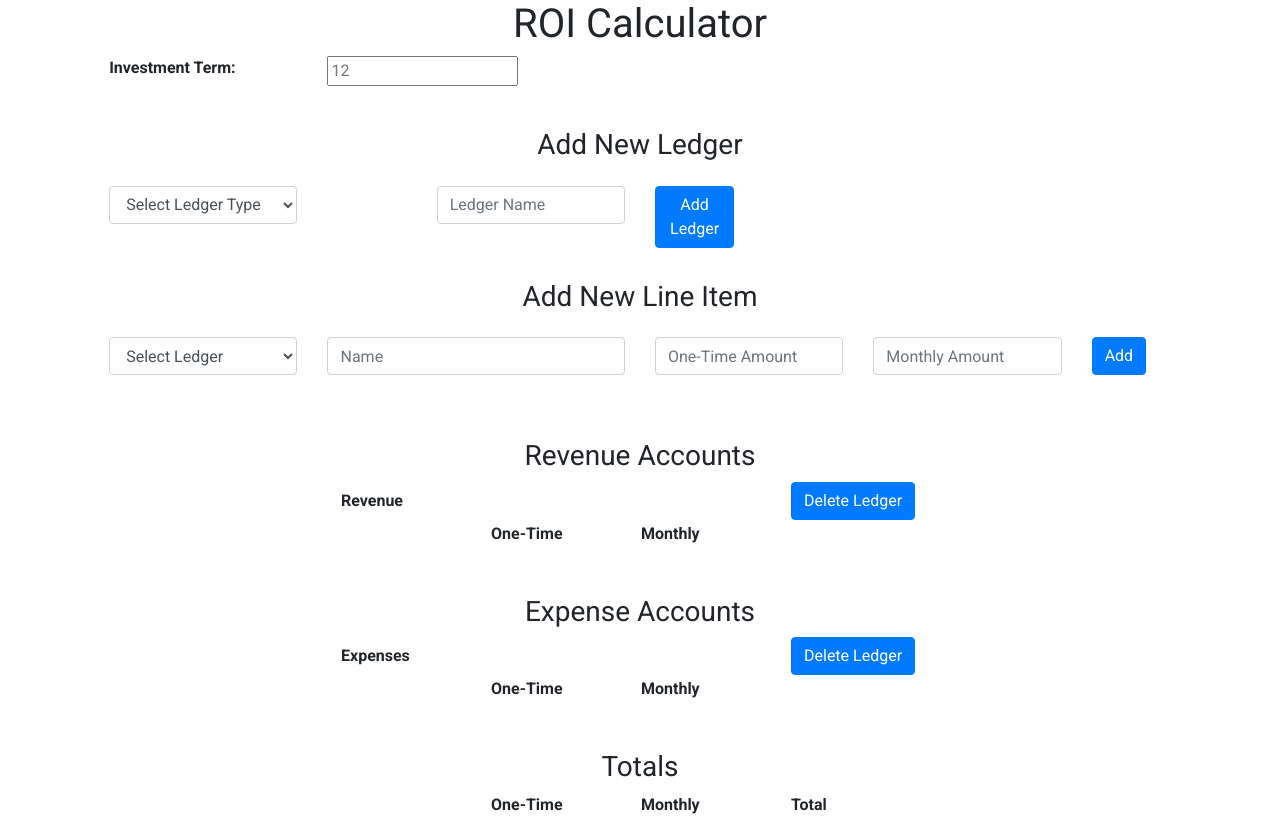
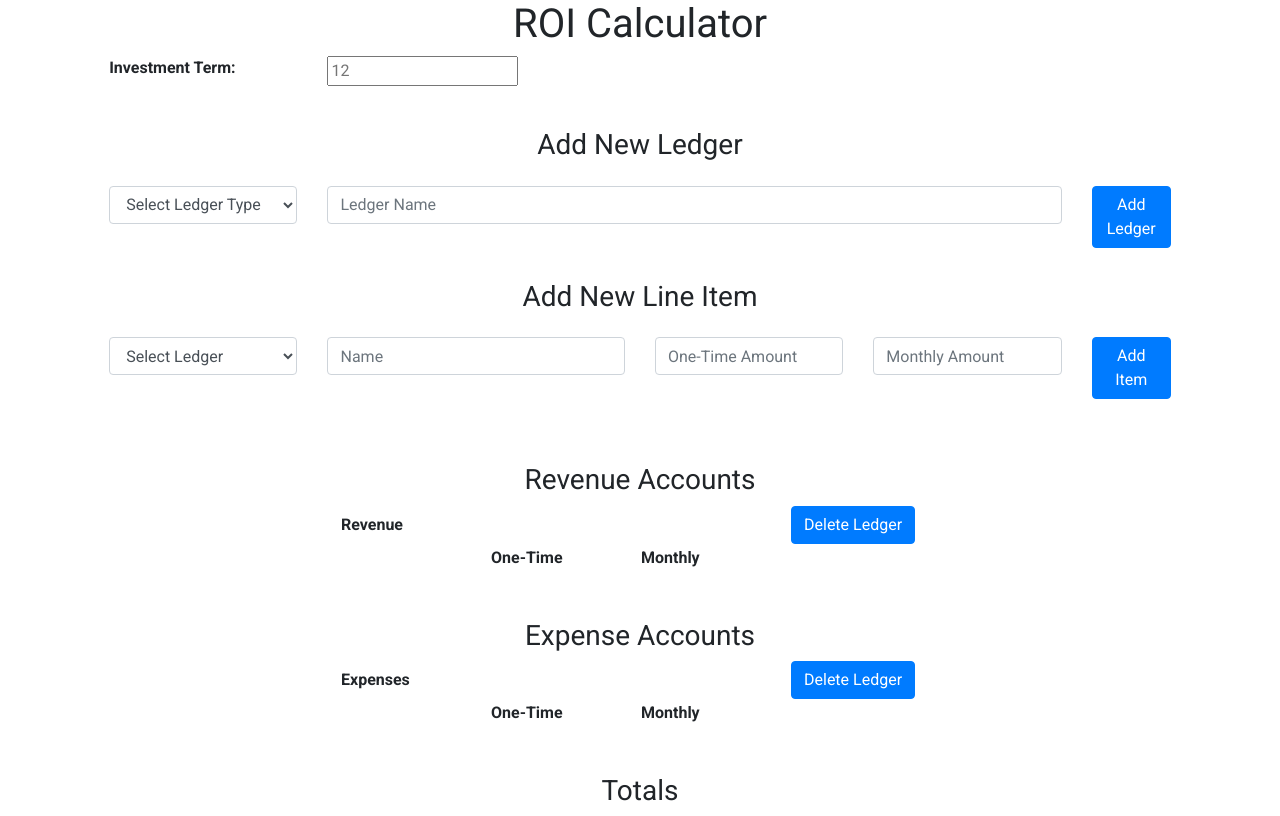
Before and after one commit to zayolab/developer-exercise, a React (Create React App) app: page / in a window 1280 px wide. Shown: the top 816 px of the page. Built offline with nearby package versions, Linux system fonts and the light colour scheme.

Commit message:
Style changes for new ledger/account form

```diff
--- a/src/App.js
+++ b/src/App.js
@@ -264,7 +264,7 @@ class App extends Component {
                 <option value="expenses">Expenses</option>
             </Form.Control>
                 </Col>
-                <Col sm={{ span: 2, offset: 1 }} className="input-field">
+                <Col sm={7} className="input-field">
                 <Form.Control
             type="text"
             placeholder="Ledger Name"
@@ -323,8 +323,8 @@ class App extends Component {
             />
             </Col>
             <Col sm={1} className="add-form-button">
-            <Button type="submit">
-                Add
+                <Button sm={1} type="submit">
+                Add Item
             </Button>
             </Col>
             </Row>
```
